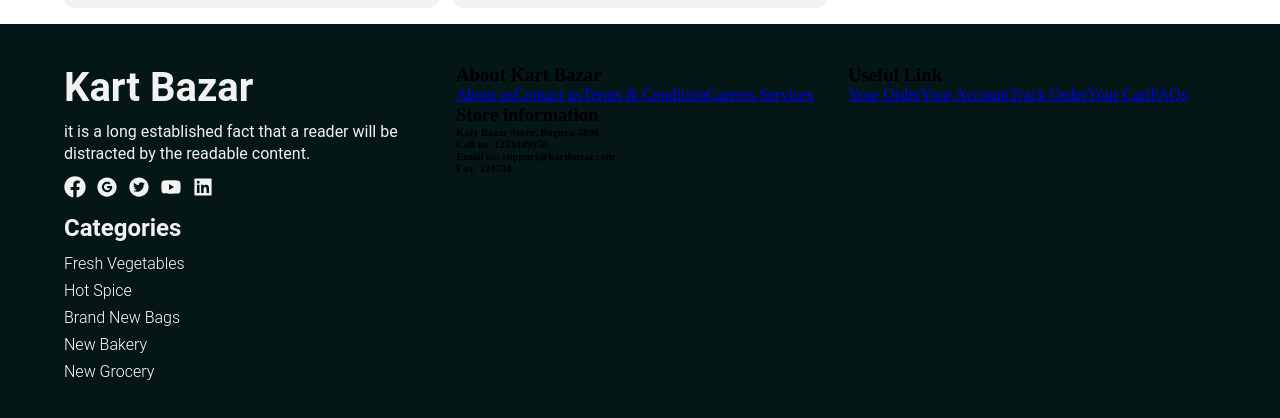
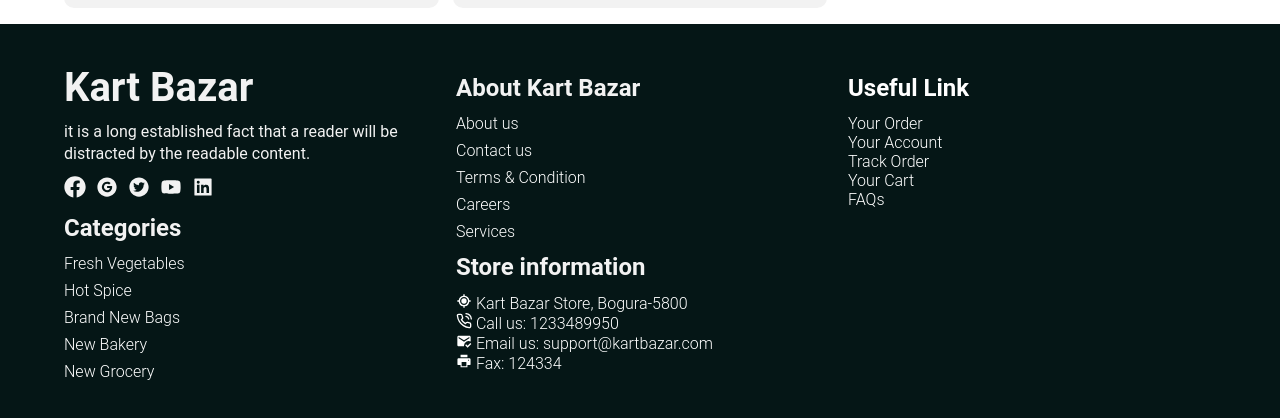
Before and after one commit to minhazpro3/kart-bazar-next-client, a Next.js app: page / in a window 1280 px wide. Shown: the part 3571-3989 px from the top of the page. Built offline with nearby package versions, Linux system fonts and the light colour scheme.

Commit message:
finished footer section

```diff
--- a/components/share/Footer.js
+++ b/components/share/Footer.js
@@ -1,11 +1,16 @@
 import React from "react";
 
 import { FaFacebook } from "react-icons/fa";
+import { BiCurrentLocation } from "react-icons/bi";
+import { FiPhoneCall } from "react-icons/fi";
+import { MdMarkEmailRead } from "react-icons/md";
+
 import {
   AiFillGoogleCircle,
   AiFillTwitterCircle,
   AiFillYoutube,
   AiFillLinkedin,
+  AiFillPrinter,
 } from "react-icons/ai";
 import Link from "next/link";
 
@@ -49,29 +54,63 @@ const Footer = () => {
             </div>
           </div>
           <div className="footer_about_project">
-            <div>
-              <h3>About Kart Bazar</h3>
-              <Link href="#">About us</Link>
-              <Link href="#">Contact us</Link>
-              <Link href="#">Terms & Condition</Link>
-              <Link href="#">Careers </Link>
-              <Link href="#">Services</Link>
+            <h3>About Kart Bazar</h3>
+            <div className="about_links_f">
+              <Link className="about_link_f" href="#">
+                About us
+              </Link>
+              <Link className="about_link_f" href="#">
+                Contact us
+              </Link>
+              <Link className="about_link_f" href="#">
+                Terms & Condition
+              </Link>
+              <Link className="about_link_f" href="#">
+                Careers{" "}
+              </Link>
+              <Link className="about_link_f" href="#">
+                Services
+              </Link>
             </div>
-            <div>
+            <div className="contact_info">
               <h3>Store information</h3>
-              <h6>Kart Bazar Store, Bogura-5800</h6>
-              <h6>Call us: 1233489950</h6>
-              <h6>Email us: support@kartbazar.com</h6>
-              <h6>Fax: 124334</h6>
+              <h6>
+                {" "}
+                <BiCurrentLocation /> Kart Bazar Store, Bogura-5800
+              </h6>
+              <h6>
+                {" "}
+                <FiPhoneCall /> Call us: 1233489950
+              </h6>
+              <h6>
+                <MdMarkEmailRead /> Email us: support@kartbazar.com
+              </h6>
+              <h6>
+                <AiFillPrinter /> Fax: 124334
+              </h6>
             </div>
           </div>
           <div className="footer_project_links">
             <h3>Useful Link</h3>
-            <Link href="#">Your Order</Link>
-            <Link href="#">Your Account</Link>
-            <Link href="#">Track Order</Link>
-            <Link href="#">Your Cart</Link>
-            <Link href="#">FAQs</Link>
+            <Link className="project_page_link" href="#">
+              Your Order
+            </Link>
+            <br />
+            <Link className="project_page_link" href="#">
+              Your Account
+            </Link>
+            <br />
+            <Link className="project_page_link" href="#">
+              Track Order
+            </Link>
+            <br />
+            <Link className="project_page_link" href="#">
+              Your Cart
+            </Link>
+            <br />
+            <Link className="project_page_link" href="#">
+              FAQs
+            </Link>
           </div>
         </div>
       </div>
--- a/styles/components/share/_footer.scss
+++ b/styles/components/share/_footer.scss
@@ -58,7 +58,6 @@
             color: $color_white;
 
             &:hover {
-
               margin-left: 2px;
               transition: all 200ms ease-in-out;
             }
@@ -66,5 +65,81 @@
         }
       }
     }
+
+    .footer_about_project {
+      margin-top: 10px;
+      color: $color_what_light;
+      h3 {
+        font-size: $font_large;
+        font-family: $font_family_roboto;
+        margin-bottom: 12px;
+      }
+
+      // link style for extend
+      .link {
+        font-size: $font_extra_medium;
+        font-weight: $font_300;
+        font-family: $font_family_roboto;
+        text-decoration: none;
+        color: $color_white;
+      }
+      // end
+
+      .about_links_f {
+        display: grid;
+        grid-template-rows: auto;
+        gap: 8px;
+
+        .about_link_f {
+          @extend .link;
+
+          &:hover {
+            margin-left: 2px;
+            transition: all 200ms ease-in-out;
+          }
+        }
+      }
+
+      .contact_info {
+        h3 {
+          font-size: $font_large;
+          font-family: $font_family_roboto;
+          margin: 12px 0px;
+        }
+        h6 {
+          @extend .link;
+          &:hover {
+            margin-left: 2px;
+            transition: all 200ms ease-in-out;
+          }
+        }
+      }
+    }
+
+    .footer_project_links {
+      color: $color_white;
+      margin-top: 10px;
+
+
+
+      h3 {
+        font-size: $font_large;
+        font-family: $font_family_roboto;
+        margin-bottom: 12px;
+      }
+      .project_page_link {
+        font-size: $font_extra_medium;
+        font-weight: $font_300;
+        font-family: $font_family_roboto;
+        text-decoration: none;
+        color: $color_white;
+        margin-top: 10px;
+
+        &:hover {
+          margin-left: 2px;
+          transition: all 200ms ease-in-out;
+        }
+      }
+    }
   }
 }
```
